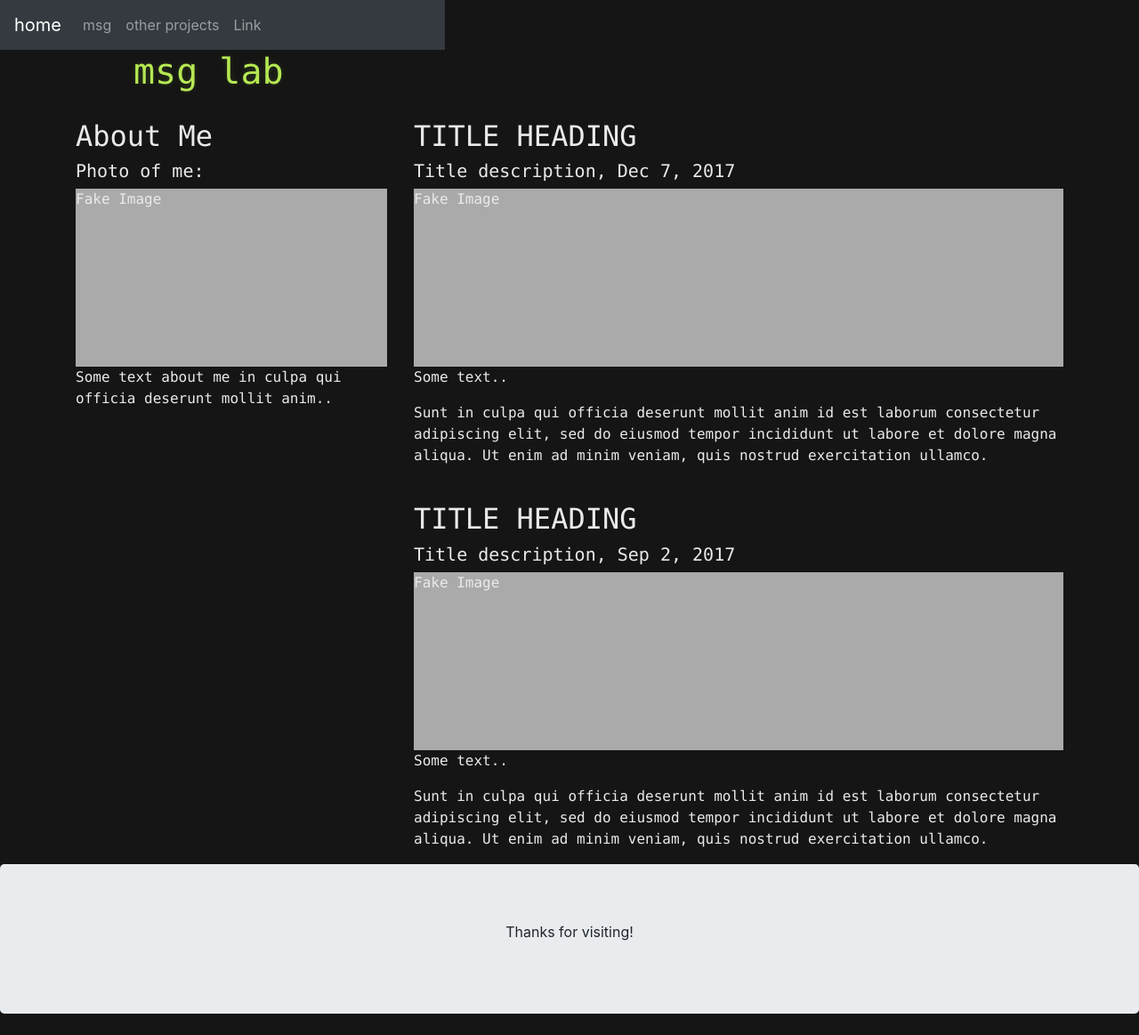
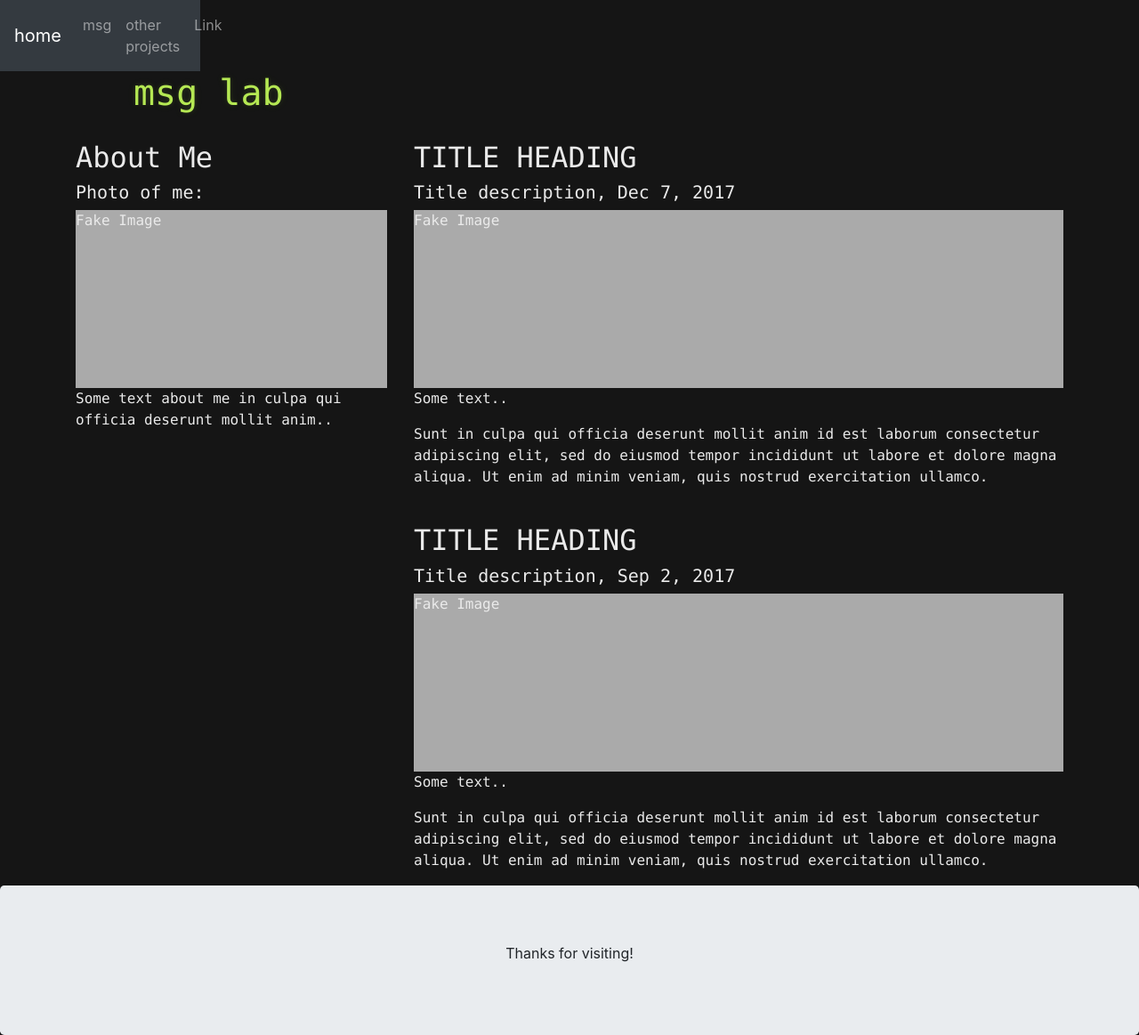
Before and after one commit to msglab/msglab, a Jekyll site: the page index.html, which Jekyll copies as it is, in a window 1280 px wide. Shown: the whole page at 89% size. Built offline with Jekyll 4.4.1, drawn with Linux system fonts in a browser that asks for light colours; before the commit the page ends 1139 px from its top, so only the background shows below that.

Commit message:
Update style.css

```diff
--- a/css/style.css
+++ b/css/style.css
@@ -1,6 +1,6 @@
 
 .top-navigation-bar {
-    width: 500px;
+    width: 25vh;
     align-self : right;
 }
 
```
